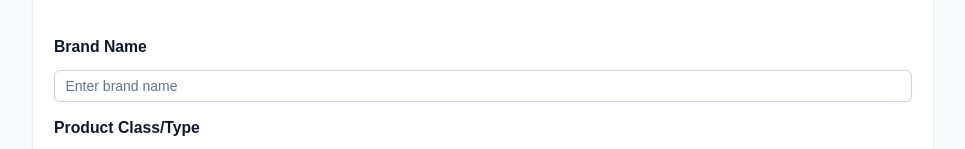
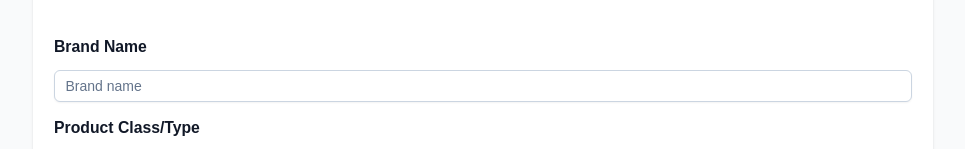
Before and after one commit to nfthomas/ttb-label-app, a Vue app in the folder frontend/: page / in a window 1280 px wide. Shown: the part 126-275 px from the top of the page, without its empty margins (157-1122 px from the left). Built offline with nearby package versions, Linux system fonts and the light colour scheme; no server answers; a web font is replaced by a local one.

Commit message:
Add tooltips

```diff
--- a/frontend/src/views/VerificationPage.vue
+++ b/frontend/src/views/VerificationPage.vue
@@ -18,9 +18,12 @@
                 <InputText
                   id="brandName"
                   v-model="formData.brandName"
-                  placeholder="Enter brand name"
+                  placeholder="Brand name"
                   class="full-width large-input"
                   :class="{ 'p-invalid': errors.brandName }"
+                  v-tooltip.right="
+                    'Enter the brand name of the alcohol product'
+                  "
                 />
                 <small v-if="errors.brandName" class="p-error">{{
                   errors.brandName
@@ -38,6 +41,9 @@
                   placeholder="e.g., Kentucky Straight Bourbon Whiskey, IPA, Vodka"
                   class="full-width large-input"
                   :class="{ 'p-invalid': errors.productType }"
+                  v-tooltip.right="
+                    'Enter the type or class of the alcoholic beverage'
+                  "
                 />
                 <small v-if="errors.productType" class="p-error">{{
                   errors.productType
@@ -92,6 +98,9 @@
                   class="full-width large-input"
                   :class="{ 'p-invalid': errors.alcoholContent }"
                   suffix=" %"
+                  v-tooltip.right="
+                    'Enter the alcohol by volume (ABV) percentage'
+                  "
                 />
                 <small v-if="errors.alcoholContent" class="p-error">{{
                   errors.alcoholContent
@@ -106,6 +115,9 @@
                   v-model="formData.netContents"
                   placeholder="e.g., 750 mL, 12 fl oz"
                   class="full-width large-input"
+                  v-tooltip.right="
+                    'Enter the net contents as it appears on the label (optional)'
+                  "
                 />
               </div>
             </div>
```
